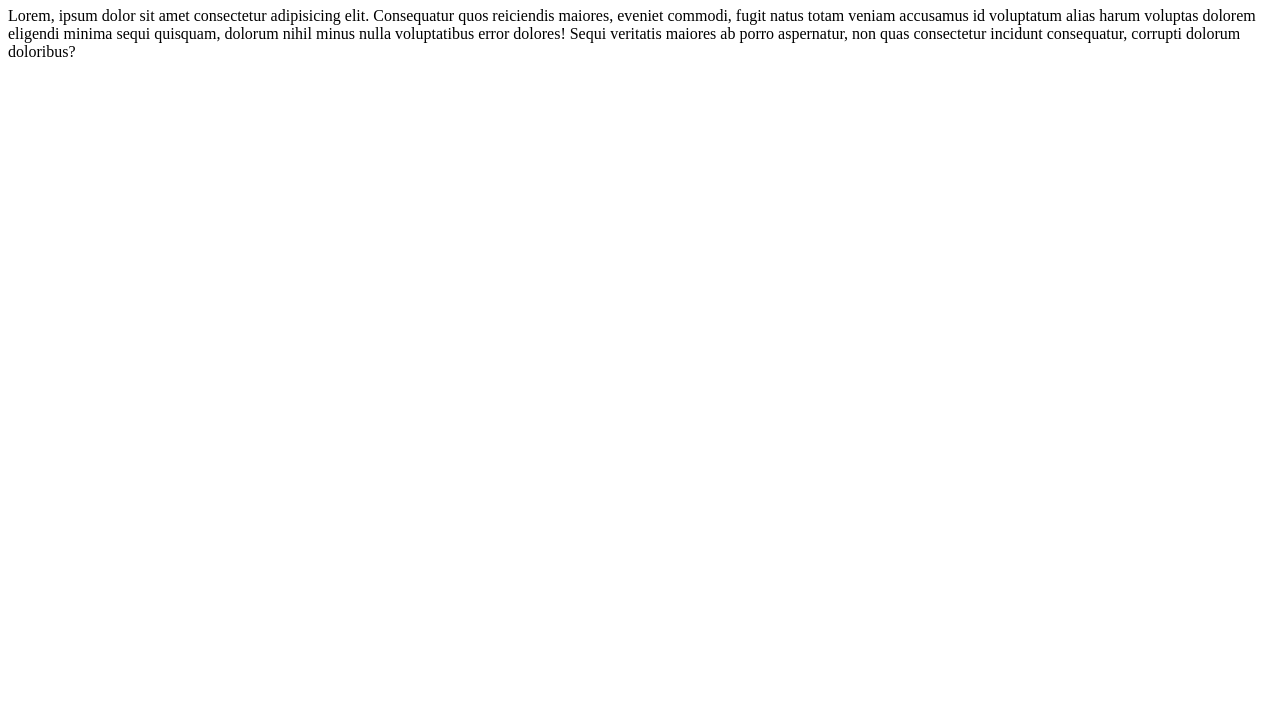
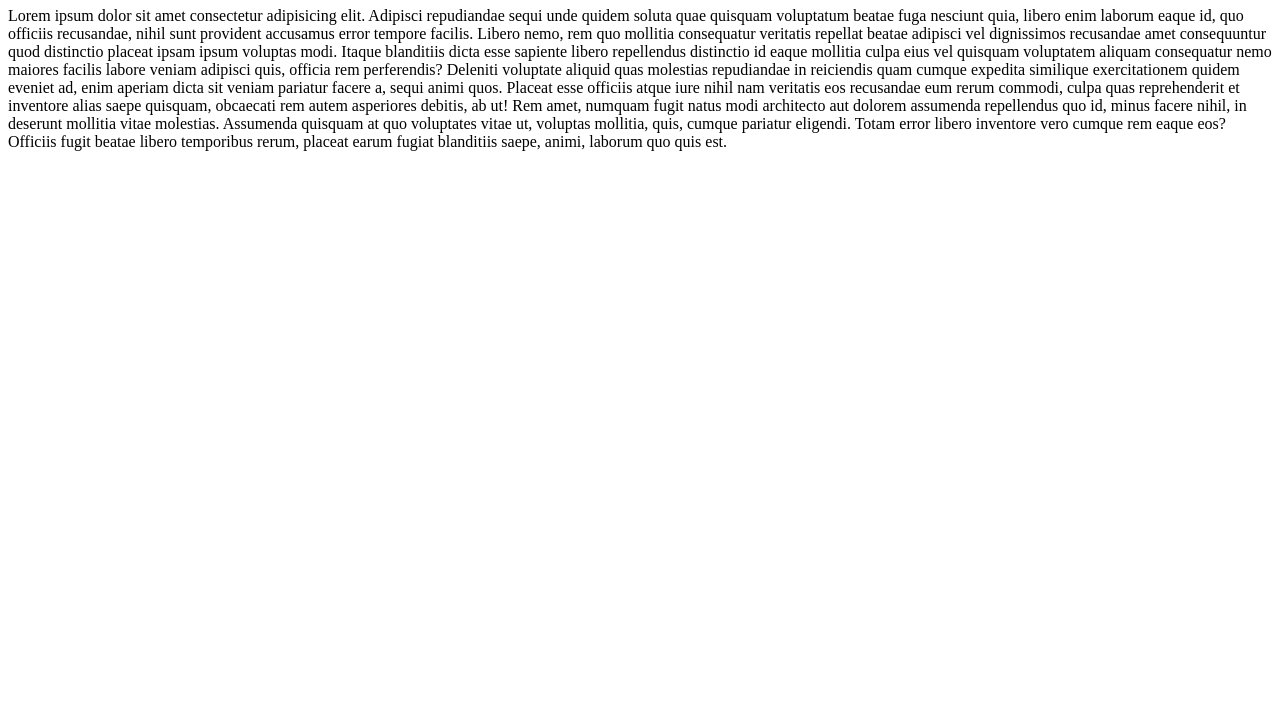
Before and after one commit to Shadman-spec/711day6, a plain HTML site: page index.html in a window 1280 px wide. Shown: the part 73-800 px from the top of the page. Drawn offline with Linux system fonts and the light colour scheme.

Commit message:
first commit

```diff
--- a/index.html
+++ b/index.html
@@ -9,10 +9,20 @@
 
 <body>
     <h1>We will learn github today</h1>
-    <p>Lorem, ipsum dolor sit amet consectetur adipisicing elit. Consequatur quos reiciendis maiores, eveniet commodi,
-        fugit natus totam veniam accusamus id voluptatum alias harum voluptas dolorem eligendi minima sequi quisquam,
-        dolorum nihil minus nulla voluptatibus error dolores! Sequi veritatis maiores ab porro aspernatur, non quas
-        consectetur incidunt consequatur, corrupti dolorum doloribus?</p>
+    <p>Lorem ipsum dolor sit amet consectetur adipisicing elit. Adipisci repudiandae sequi unde quidem soluta quae
+        quisquam voluptatum beatae fuga nesciunt quia, libero enim laborum eaque id, quo officiis recusandae, nihil sunt
+        provident accusamus error tempore facilis. Libero nemo, rem quo mollitia consequatur veritatis repellat beatae
+        adipisci vel dignissimos recusandae amet consequuntur quod distinctio placeat ipsam ipsum voluptas modi. Itaque
+        blanditiis dicta esse sapiente libero repellendus distinctio id eaque mollitia culpa eius vel quisquam
+        voluptatem aliquam consequatur nemo maiores facilis labore veniam adipisci quis, officia rem perferendis?
+        Deleniti voluptate aliquid quas molestias repudiandae in reiciendis quam cumque expedita similique
+        exercitationem quidem eveniet ad, enim aperiam dicta sit veniam pariatur facere a, sequi animi quos. Placeat
+        esse officiis atque iure nihil nam veritatis eos recusandae eum rerum commodi, culpa quas reprehenderit et
+        inventore alias saepe quisquam, obcaecati rem autem asperiores debitis, ab ut! Rem amet, numquam fugit natus
+        modi architecto aut dolorem assumenda repellendus quo id, minus facere nihil, in deserunt mollitia vitae
+        molestias. Assumenda quisquam at quo voluptates vitae ut, voluptas mollitia, quis, cumque pariatur eligendi.
+        Totam error libero inventore vero cumque rem eaque eos? Officiis fugit beatae libero temporibus rerum, placeat
+        earum fugiat blanditiis saepe, animi, laborum quo quis est.</p>
 
 </body>
 
```
